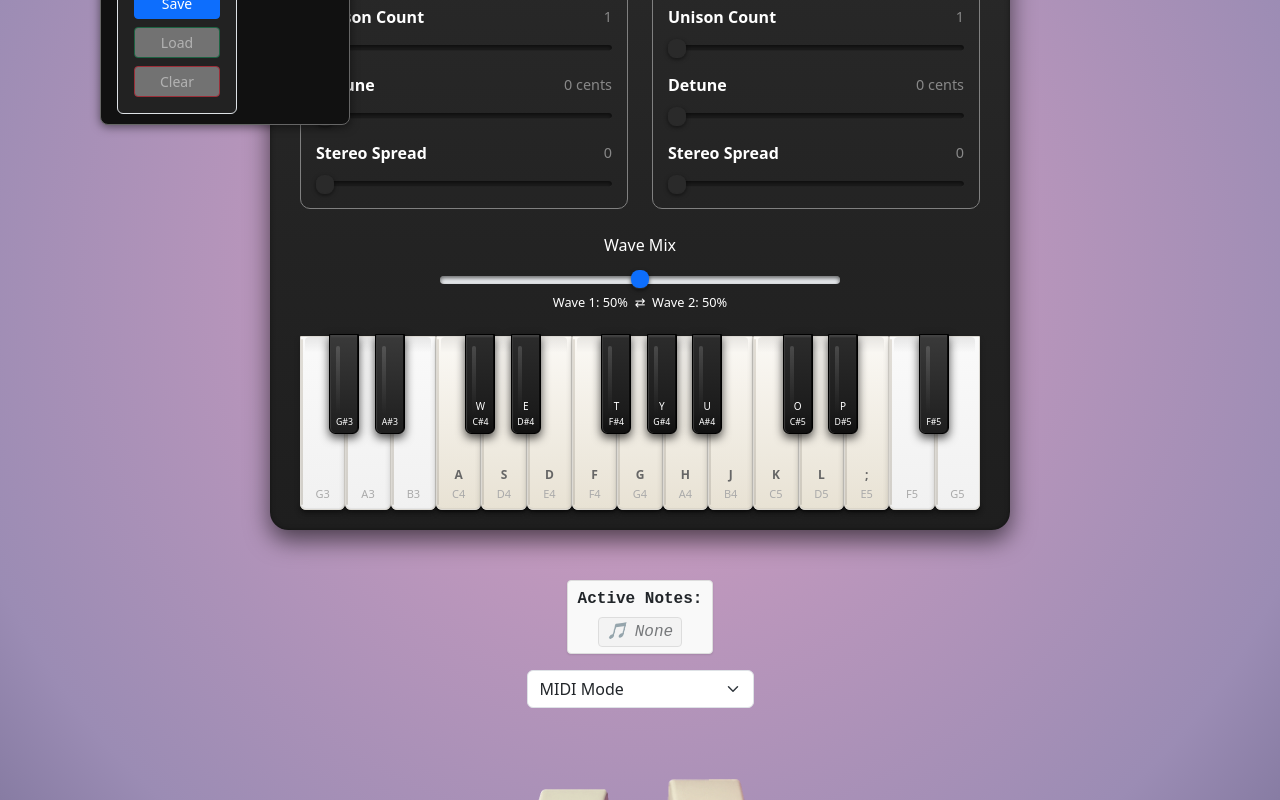
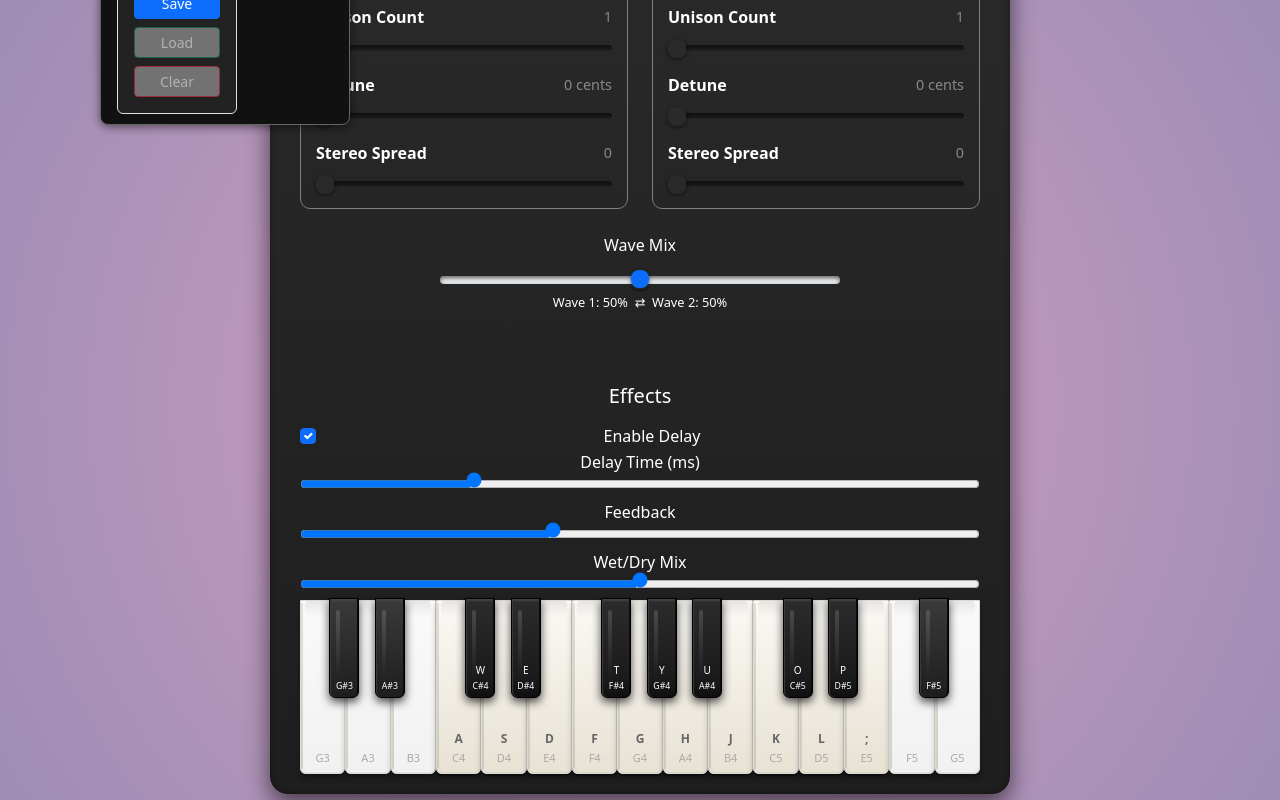
Before and after one commit to nchemsak/ewavestudio-vue, a Vue app: page / in a window 1280 px wide. Shown: the part 425-1225 px from the top of the page. Built offline with nearby package versions, Linux system fonts and the light colour scheme; grey boxes are pictures that could not be loaded.

Commit message:
add delay effect

```diff
--- a/src/components/ComputerKeyboard.vue
+++ b/src/components/ComputerKeyboard.vue
@@ -141,6 +141,44 @@
 				</div>
 
 			</div>
+
+			<div class="row">
+				<div class="col-md-12">
+
+					<div class="mt-5">
+						<h5>Effects</h5>
+
+
+
+
+						<div class="form-check mt-3">
+							<input class="form-check-input" type="checkbox" id="delayEnabled" v-model="delayEnabled">
+							<label class="form-check-label" for="delayEnabled">
+								Enable Delay
+							</label>
+						</div>
+
+
+						<div>
+							<label>Delay Time (ms)</label>
+							<input type="range" min="0" max="1000" step="10" v-model="delayTime" />
+						</div>
+						<div>
+							<label>Feedback</label>
+							<input type="range" min="0" max="0.95" step="0.01" v-model="delayFeedback" />
+						</div>
+						<div>
+							<label>Wet/Dry Mix</label>
+							<input type="range" min="0" max="1" step="0.01" v-model="delayWetMix" />
+						</div>
+					</div>
+
+
+				</div>
+
+			</div>
+
+
 			<ul class="keyboard">
 				<li v-for="note in keyboardNotes" :key="note.note || note.id" class="keyboard-key">
 
@@ -238,6 +276,16 @@ import FloatingWindow from './FloatingWindow.vue';
 import PresetBankPanel from './PresetBankPanel.vue';
 import { computed } from 'vue';
 
+const audioCtx = new (window.AudioContext || window.webkitAudioContext)();
+
+// Visualizer
+const analyser = audioCtx.createAnalyser();
+analyser.fftSize = 1024;
+
+const masterGain = audioCtx.createGain();
+masterGain.gain.value = 1;
+
+
 const waveMixDisplay = computed(() => ({
 	wave1: Math.round((1 - waveMix.value) * 100),
 	wave2: Math.round(waveMix.value * 100)
@@ -248,6 +296,10 @@ const waveMixDisplay = computed(() => ({
 const showPresets = ref(true);
 
 
+
+// Final output
+masterGain.connect(analyser);
+analyser.connect(audioCtx.destination);
 
 const volume = ref(0.5);
 const volumeLabel = ref('50%');
@@ -380,7 +432,6 @@ const keyboardNotes = [
 const midiMode = ref(''); // starts blank. TODO: add 'sample' option
 
 
-const audioCtx = new (window.AudioContext || window.webkitAudioContext)();
 const activeOscillators = new Map();
 const activeNotes = ref([]);
 
@@ -401,8 +452,8 @@ function playNote(note) {
 
 	const gainNode = audioCtx.createGain();
 	gainNode.gain.setValueAtTime(0.0001, audioCtx.currentTime); // silent start
-	gainNode.connect(analyser);
-	gainNode.connect(audioCtx.destination);
+	gainNode.connect(masterGain);
+	// gainNode.connect(audioCtx.destination);
 
 	// Move this to *after* all connections are established
 	gainNode.gain.setTargetAtTime(volume.value, audioCtx.currentTime, 0.01);
@@ -733,7 +784,12 @@ function saveToBank(index) {
 
 		unisonCount2: unisonCount2.value,
 		detuneCents2: detuneCents2.value,
-		stereoSpread2: stereoSpread2.value
+		stereoSpread2: stereoSpread2.value,
+
+		delayTime: delayTime.value,
+		delayFeedback: delayFeedback.value,
+		delayWetMix: delayWetMix.value,
+		delayEnabled: delayEnabled.value
 	};
 }
 
@@ -757,6 +813,11 @@ function loadFromBank(index) {
 	unisonCount2.value = data.unisonCount2 ?? 1;
 	detuneCents2.value = data.detuneCents2 ?? 0;
 	stereoSpread2.value = data.stereoSpread2 ?? 0;
+
+	delayTime.value = data.delayTime ?? 250;
+	delayFeedback.value = data.delayFeedback ?? 0.35;
+	delayWetMix.value = data.delayWetMix ?? 0.5;
+	delayEnabled.value = data.delayEnabled ?? true;
 }
 
 
@@ -848,25 +909,6 @@ watch(modulationDepth, (depth) => {
 	});
 });
 
-
-// Real-time Detune Adjustment
-// watch(detuneCents, (val) => {
-// 	activeOscillators.forEach(({ oscillators }) => {
-// 		const unison = unisonCount.value;
-// 		if (unison === 1) return;
-
-// 		let idx = 0;
-// 		for (let u = 0; u < unison; u++) {
-// 			const detuneOffset = (u - Math.floor(unison / 2)) * val;
-// 			const osc = oscillators[idx++];
-// 			if (osc && osc.detune) {
-// 				osc.detune.setTargetAtTime(detuneOffset, audioCtx.currentTime, 0.01);
-// 			}
-// 		}
-// 	});
-// });
-
-
 watch(detuneCents1, (val) => {
 	activeOscillators.forEach(({ oscillators }) => {
 		const unison = unisonCount1.value;
@@ -898,27 +940,6 @@ watch(detuneCents2, (val) => {
 		}
 	});
 });
-
-
-
-// Real-time Stereo Spread Adjustment
-// watch(stereoSpread, (val) => {
-// 	activeOscillators.forEach(({ panners }) => {
-// 		const unison = unisonCount.value;
-// 		if (!panners || unison === 1) return;
-
-// 		let idx = 0;
-// 		for (let u = 0; u < unison; u++) {
-// 			const panVal = ((u - Math.floor(unison / 2)) / (unison - 1 || 1)) * val;
-// 			const panner = panners[idx++];
-// 			if (panner) {
-// 				panner.pan.setTargetAtTime(panVal, audioCtx.currentTime, 0.01);
-// 			}
-// 		}
-
-// 	});
-// });
-
 
 watch(stereoSpread1, (val) => {
 	activeOscillators.forEach(({ panners }) => {
@@ -978,9 +999,7 @@ watch(customReal, (newReal) => {
 
 
 
-// Visualizer
-const analyser = audioCtx.createAnalyser();
-analyser.fftSize = 1024;
+
 
 const bufferLength = analyser.frequencyBinCount;
 const dataArray = new Uint8Array(bufferLength);
@@ -1080,13 +1099,61 @@ function drawRainbowVisualizer() {
 	}
 	draw();
 }
-// document.querySelectorAll('.styled-slider').forEach(slider => {
-//   const updateSlider = e => {
-//     const val = ((slider.value - slider.min) / (slider.max - slider.min)) * 100;
-//     slider.style.setProperty('--val', `${val}%`);
-//   };
-//   slider.addEventListener('input', updateSlider);
-//   updateSlider(); // initial
-// });
+
+
+//effects
+
+
+
+// Delay Nodes
+const delayEnabled = ref(true);
+const delayNode = audioCtx.createDelay();
+delayNode.delayTime.value = 0.25; // 250ms
+
+const feedbackGain = audioCtx.createGain();
+feedbackGain.gain.value = 0.35;
+
+const wetGain = audioCtx.createGain();
+wetGain.gain.value = 0.5;
+
+const dryGain = audioCtx.createGain();
+dryGain.gain.value = 0.8;
+
+
+function connectEffects() {
+	masterGain.disconnect();
+	dryGain.disconnect();
+	wetGain.disconnect();
+	delayNode.disconnect();
+	feedbackGain.disconnect();
+
+	masterGain.connect(dryGain);
+
+	if (delayEnabled.value) {
+		masterGain.connect(delayNode);
+		delayNode.connect(feedbackGain);
+		feedbackGain.connect(delayNode);
+		delayNode.connect(wetGain);
+
+		wetGain.connect(analyser);
+	}
+
+	dryGain.connect(analyser);
+}
+
+connectEffects();
+const delayTime = ref(250);
+const delayFeedback = ref(0.35);
+const delayWetMix = ref(0.5);
+
+watch(delayTime, val => delayNode.delayTime.setTargetAtTime(val / 1000, audioCtx.currentTime, 0.01));
+watch(delayFeedback, val => feedbackGain.gain.setTargetAtTime(val, audioCtx.currentTime, 0.01));
+watch(delayWetMix, val => {
+	wetGain.gain.setTargetAtTime(val, audioCtx.currentTime, 0.01);
+	dryGain.gain.setTargetAtTime(1 - val, audioCtx.currentTime, 0.01);
+});
+watch(delayEnabled, () => {
+	connectEffects();
+});
 
 </script>
```
